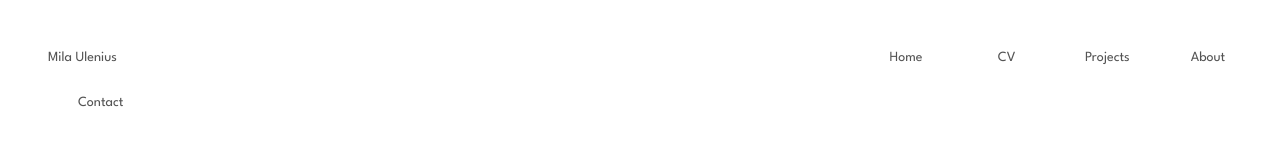
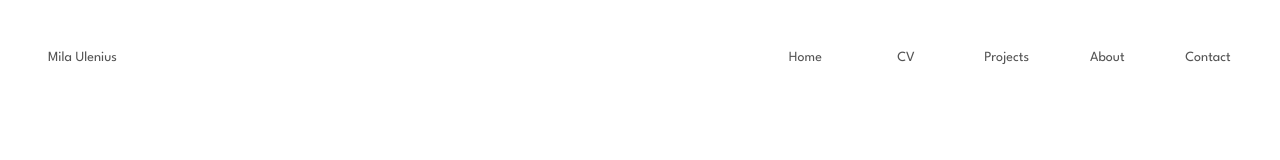
Before and after one commit to mobahug/milaulenius, a React (Vite) app: page /about in a window 1280 px wide. Shown: the top 160 px of the page. Built offline with nearby package versions, Linux system fonts and the light colour scheme.

Commit message:
small ehader fix

```diff
--- a/src/components/Header.tsx
+++ b/src/components/Header.tsx
@@ -103,7 +103,7 @@ export const PortfolioHeader = () => {
           direction="row"
           alignItems="center"
         >
-          <Grid item xs={7} sm={8}>
+          <Grid item xs={7} sm={7}>
             <Button
               component={RouterLink}
               to="/milaulenius"
```
